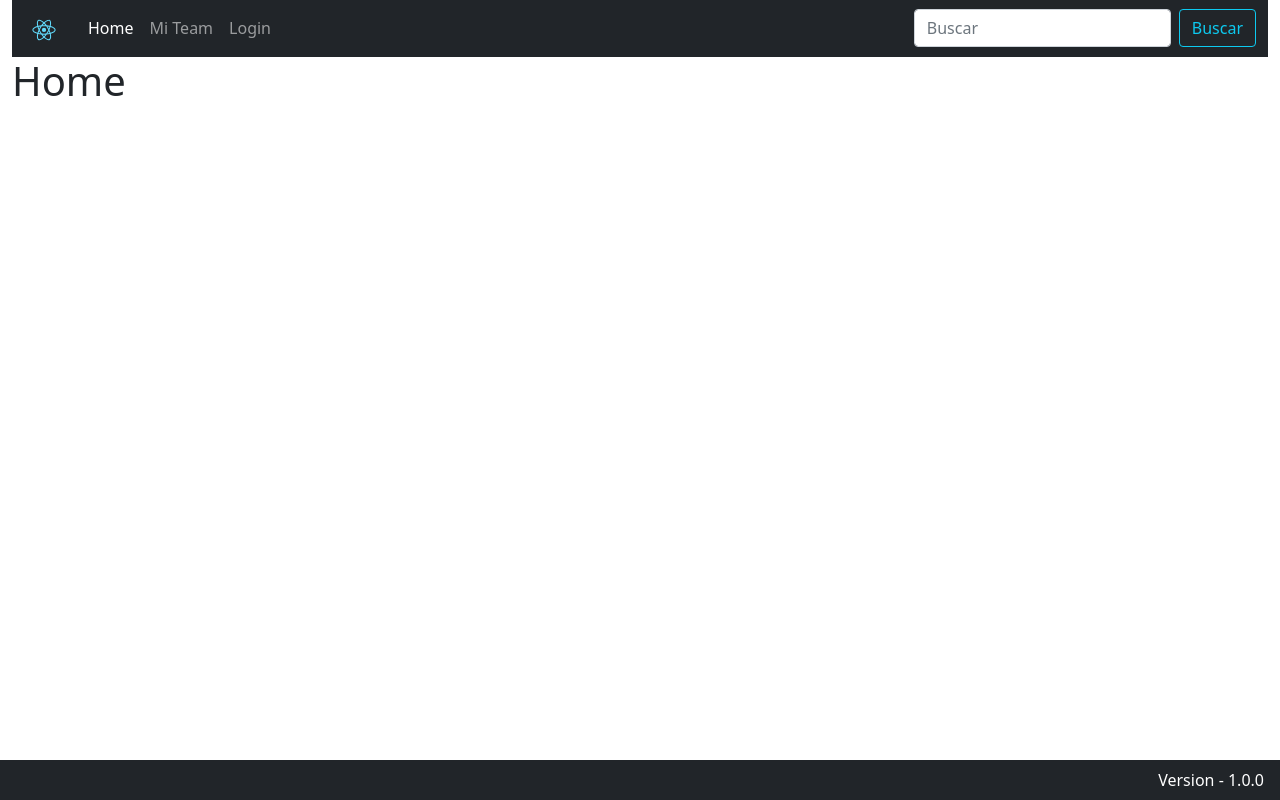
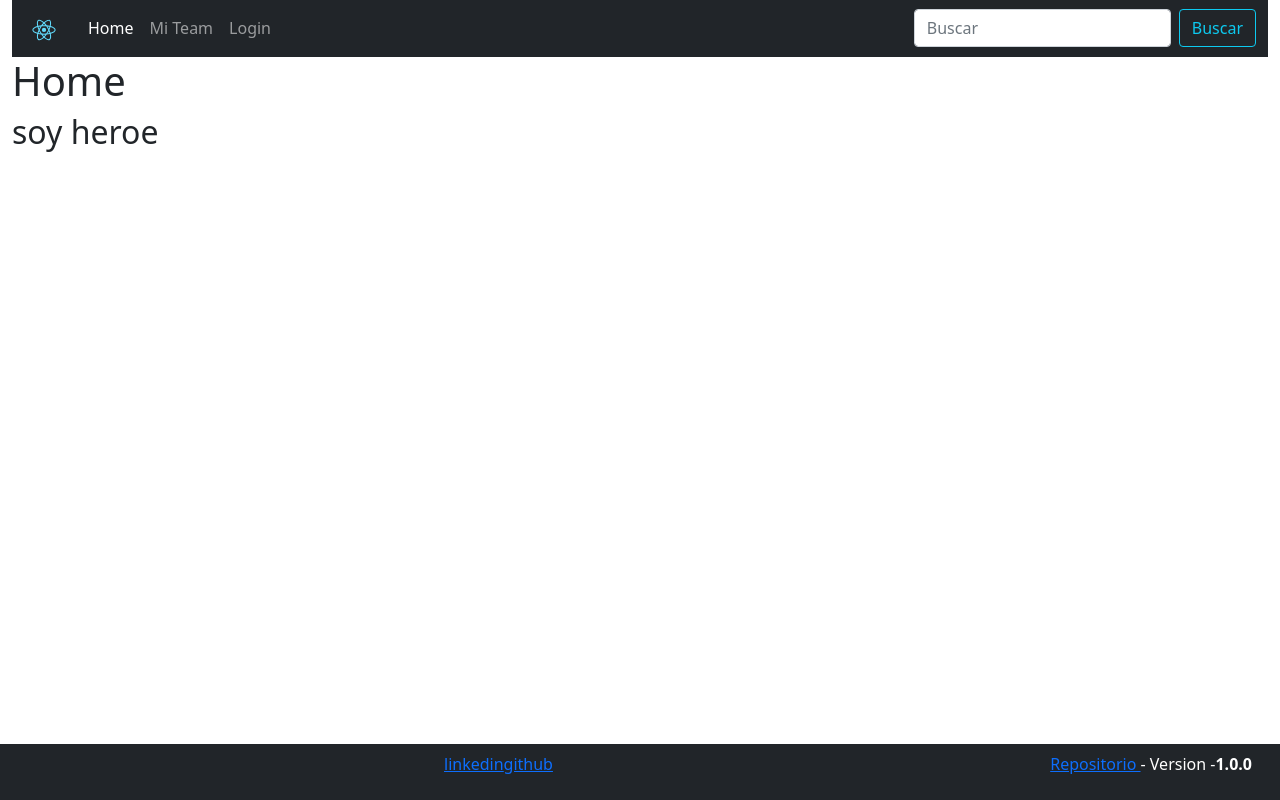
Before and after one commit to Maxi-rpc/React-Superhero, a React (Create React App) app: page / in a window 1280 px wide. Built offline with nearby package versions, Linux system fonts and the light colour scheme; no server answers.

Commit message:
footer dinamico y config

```diff
--- a/src/components/footer/Footer.js
+++ b/src/components/footer/Footer.js
@@ -1,11 +1,21 @@
-export default function Footer({ version }) {
+export default function Footer({ version, repositorio, linkedin, github }) {
 	return (
 		<>
 			<div className="fixed-bottom bg-dark text-white px-2">
-				<div className="text-end">
-					<p className="m-2">
-						Version - <span>{version}</span>
-					</p>
+				<div className="row m-2">
+					<div className="col"></div>
+					<div className="col">
+						<a href={linkedin}>linkedin</a>
+						<a href={github}>github</a>
+					</div>
+					<div className="col">
+						<div className="text-end">
+							<p>
+								<a href={repositorio}>Repositorio </a>- Version -
+								<span className="fw-bold">{version}</span>
+							</p>
+						</div>
+					</div>
 				</div>
 			</div>
 		</>
--- a/src/pages/Template.js
+++ b/src/pages/Template.js
@@ -1,5 +1,6 @@
 import Footer from "../components/footer/Footer";
 import Navbar from "../components/navbar/Navbar";
+import { Version, GithubRep, Linkedin, Github } from "../services/Config";
 
 export default function Template(props) {
 	const content = props.children;
@@ -7,7 +8,12 @@ export default function Template(props) {
 		<>
 			<Navbar></Navbar>
 			{content}
-			<Footer version="1.0.0"></Footer>
+			<Footer
+				version={Version}
+				repositorio={GithubRep}
+				linkedin={Linkedin}
+				github={Github}
+			></Footer>
 		</>
 	);
 }
--- a/src/pages/home/Home.js
+++ b/src/pages/home/Home.js
@@ -1,7 +1,11 @@
+import GetHeroes from "../../services/GetHeroes";
+
 export default function Home() {
+	const heroes = GetHeroes();
 	return (
 		<>
 			<h1>Home</h1>
+			<h2>{heroes}</h2>
 		</>
 	);
 }
--- /dev/null
+++ b/src/services/Config.js
@@ -0,0 +1,4 @@
+export const Version = "1.0.0";
+export const Github = "https://github.com/Maxi-rpc";
+export const GithubRep = "https://github.com/Maxi-rpc/React-Superhero";
+export const Linkedin = "https://www.linkedin.com/in/maximiliano-g-miranda/";
--- /dev/null
+++ b/src/services/GetHeroes.js
@@ -0,0 +1,16 @@
+import axios from "axios";
+import { API } from "./Api";
+
+export default function GetHeroes() {
+	let heroe = "soy heroe";
+	axios
+		.get(API + 1)
+		.then((res) => {
+			heroe = res.data;
+		})
+		.catch((error) => {
+			heroe = error;
+		});
+
+	return heroe;
+}
```
Also changed, not shown: src/components/card/Card.js (+12 -1 lines), src/services/getHero.js (indentation only).
